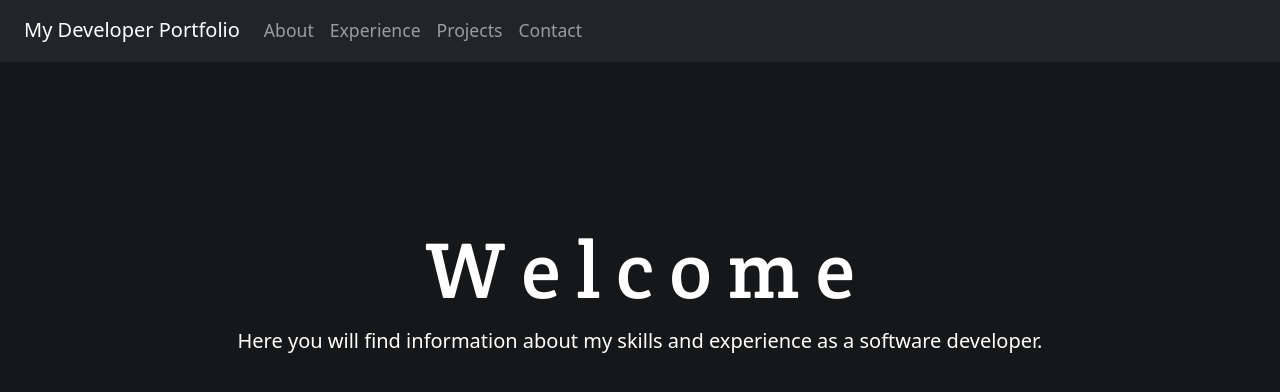
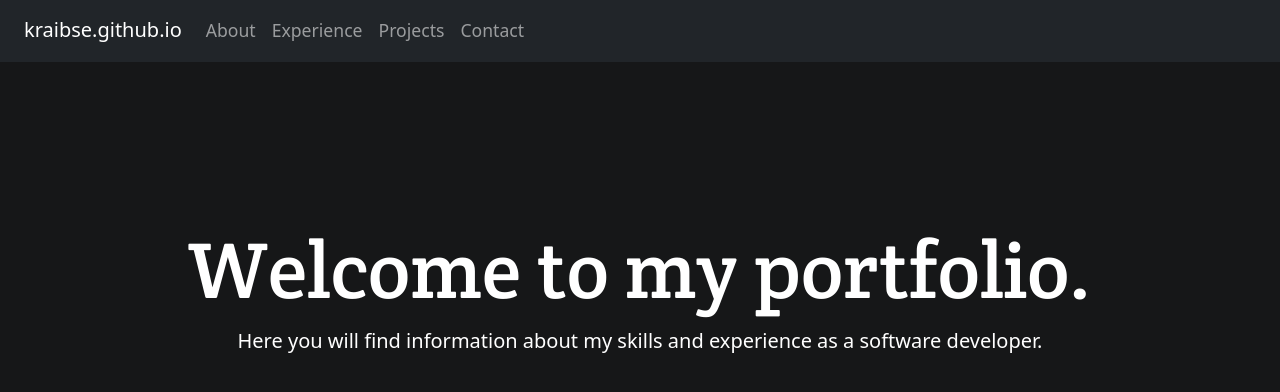
Before and after one commit to kraibse/kraibse.github.io, a plain HTML site: page index.html in a window 1280 px wide. Shown: the part 854-1246 px from the top of the page. Drawn offline with nearby package versions, Linux system fonts and the light colour scheme.

Commit message:
Updated welcome message

```diff
--- a/index.html
+++ b/index.html
@@ -66,7 +66,7 @@
     </div> -->
 
     <nav class="navbar navbar-header navbar-expand-lg navbar-dark bg-dark text-light px-4">
-      <a class="navbar-brand mr-5" href="#">My Developer Portfolio</a>
+      <a class="navbar-brand mr-5" href="#">kraibse.github.io</a>
       <button class="navbar-toggler collapsed" type="button" data-bs-toggle="collapse" data-bs-target="#navbarNav"
         aria-controls="navbarNav" aria-expanded="false" aria-label="Toggle navigation">
         <span class="navbar-toggler-icon"></span>
@@ -91,15 +91,7 @@
 
 
 <div class="container section m-5 text-center">
-  <h1 class="display-1" id="animated-title">
-    <span>W</span>
-    <span>e</span>
-    <span>l</span>
-    <span>c</span>
-    <span>o</span>
-    <span>m</span>
-    <span>e</span>
-  </h1>
+  <h1 class="display-1" id="animated-title">Welcome to my portfolio.</h1>
   <p class="lead">Here you will find information about my skills and experience as a software developer.</p>
 </div>
 
```
